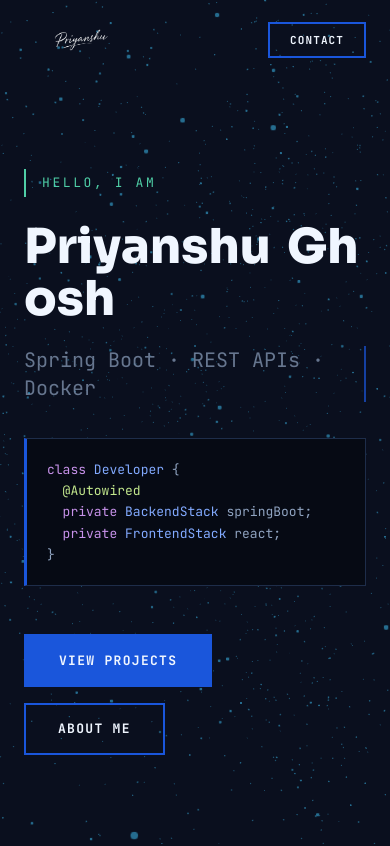
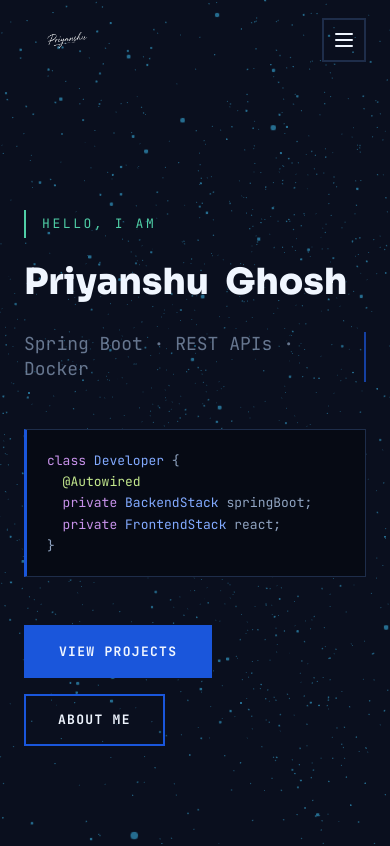
Before and after one commit to PG300604/portfolio-website, a React (Vite) app: page / in a window 390 px wide. Shown: the top 846 px of the page. Built offline with nearby package versions, Linux system fonts and the light colour scheme.

Commit message:
feat: optimize website for mobile, add password toggle to login screen, stop click propagation in project card links

```diff
--- a/src/admin/Login.jsx
+++ b/src/admin/Login.jsx
@@ -7,6 +7,8 @@ export default function Login() {
   const [error, setError] = useState('');
   const { login } = useAuth();
   const navigate = useNavigate();
+
+  const [showPassword, setShowPassword] = useState(false);
 
   const handleSubmit = (e) => {
     e.preventDefault();
@@ -33,13 +35,32 @@ export default function Login() {
             <label className="block font-mono text-[11px] text-[#8fa3c0] uppercase tracking-widest mb-2">
               Secret Key
             </label>
-            <input
-              type="password"
-              value={password}
-              onChange={(e) => setPassword(e.target.value)}
-              className="w-full bg-[#0d1525] text-[#f0f6ff] border-2 border-[#1e2d4a] p-[10px] font-mono text-sm focus:border-3 focus:border-[#1A56DB] focus:outline-none hover:border-[#388bfd] transition-colors rounded-none"
-              placeholder="Enter admin secret..."
-            />
+            <div className="relative">
+              <input
+                type={showPassword ? 'text' : 'password'}
+                value={password}
+                onChange={(e) => setPassword(e.target.value)}
+                className="w-full bg-[#0d1525] text-[#f0f6ff] border-2 border-[#1e2d4a] p-[10px] pr-10 font-mono text-sm focus:border-3 focus:border-[#1A56DB] focus:outline-none hover:border-[#388bfd] transition-colors rounded-none"
+                placeholder="Enter admin secret..."
+              />
+              <button
+                type="button"
+                onClick={() => setShowPassword(!showPassword)}
+                className="absolute right-3 top-1/2 -translate-y-1/2 text-[#8fa3c0] hover:text-[#388bfd] focus:outline-none"
+                aria-label={showPassword ? 'Hide password' : 'Show password'}
+              >
+                {showPassword ? (
+                  <svg className="w-5 h-5" fill="none" stroke="currentColor" viewBox="0 0 24 24" xmlns="http://www.w3.org/2000/svg">
+                    <path strokeLinecap="round" strokeLinejoin="round" strokeWidth={2} d="M13.875 18.825A10.05 10.05 0 0112 19c-4.478 0-8.268-2.943-9.543-7a9.97 9.97 0 011.563-3.029m5.858.908a3 3 0 114.243 4.243M9.878 9.878l4.242 4.242M9.88 9.88l-3.29-3.29m7.532 7.532l3.29 3.29M3 3l18 18" />
+                  </svg>
+                ) : (
+                  <svg className="w-5 h-5" fill="none" stroke="currentColor" viewBox="0 0 24 24" xmlns="http://www.w3.org/2000/svg">
+                    <path strokeLinecap="round" strokeLinejoin="round" strokeWidth={2} d="M15 12a3 3 0 11-6 0 3 3 0 016 0z" />
+                    <path strokeLinecap="round" strokeLinejoin="round" strokeWidth={2} d="M2.458 12C3.732 7.943 7.523 5 12 5c4.478 0 8.268 2.943 9.542 7-1.274 4.057-5.064 7-9.542 7-4.477 0-8.268-2.943-9.542-7z" />
+                  </svg>
+                )}
+              </button>
+            </div>
             {error && <p className="text-[#e55353] text-sm mt-2 font-mono">{error}</p>}
           </div>
 
--- a/src/components/Hero/HeroText.jsx
+++ b/src/components/Hero/HeroText.jsx
@@ -14,9 +14,6 @@ export default function HeroText() {
   const roles = about?.heroRoles
     ? about.heroRoles.split(',').map(r => r.trim()).filter(Boolean)
     : defaultRoles;
-
-  const name = "Priyanshu Ghosh";
-  const letters = Array.from(name);
 
   const [currentRole, setCurrentRole] = useState(0);
 
@@ -49,27 +46,33 @@ export default function HeroText() {
     },
   };
 
+  const words = ["Priyanshu", "Ghosh"];
+
   return (
-    <div className="z-10 relative mt-20 md:mt-0 max-w-4xl px-6">
+    <div className="z-10 relative mt-28 md:mt-0 max-w-4xl px-6">
       <div className="font-mono text-[13px] text-[#4fcea6] uppercase tracking-[0.2em] mb-6 border-l-2 border-[#4fcea6] pl-4 py-1">
         Hello, I am
       </div>
 
       <motion.h1
-        className="text-5xl md:text-7xl lg:text-[80px] font-sora font-extrabold text-[#f0f6ff] leading-[1.1] mb-6 flex flex-wrap"
+        className="text-4xl sm:text-6xl md:text-7xl lg:text-[80px] font-sora font-extrabold text-[#f0f6ff] leading-[1.1] mb-6 flex flex-wrap gap-x-4 gap-y-2"
         variants={container}
         initial="hidden"
         animate="visible"
       >
-        {letters.map((letter, index) => (
-          <motion.span variants={child} key={index} className={letter === ' ' ? 'w-4' : ''}>
-            {letter}
-          </motion.span>
+        {words.map((word, wIdx) => (
+          <span key={wIdx} className="whitespace-nowrap inline-block">
+            {Array.from(word).map((letter, lIdx) => (
+              <motion.span variants={child} key={lIdx} className="inline-block">
+                {letter}
+              </motion.span>
+            ))}
+          </span>
         ))}
       </motion.h1>
 
-      <div className="h-12 mb-10 flex items-center">
-        <span className="text-xl md:text-2xl font-mono text-[#8fa3c0] border-r-2 border-[#1A56DB] pr-1 animate-pulse">
+      <div className="h-16 mb-10 flex items-center">
+        <span className="text-lg sm:text-xl md:text-2xl font-mono text-[#8fa3c0] border-r-2 border-[#1A56DB] pr-1 animate-pulse leading-snug">
           {roles[currentRole]}
         </span>
       </div>
--- a/src/components/Projects/ProjectCard.jsx
+++ b/src/components/Projects/ProjectCard.jsx
@@ -75,6 +75,7 @@ export default function ProjectCard({ project, onClick }) {
               href={project.liveUrl}
               target="_blank"
               rel="noopener noreferrer"
+              onClick={(e) => e.stopPropagation()}
               className="bg-[#1A56DB] text-[#f0f6ff] border-3 border-[#1A56DB] px-6 py-2.5 font-mono font-bold text-[12px] uppercase tracking-[0.1em] hover:bg-[#388bfd] hover:border-[#388bfd] active:bg-[#0f3d9e] transition-colors text-center flex-1"
             >
               Live Demo
@@ -85,6 +86,7 @@ export default function ProjectCard({ project, onClick }) {
               href={project.githubUrl}
               target="_blank"
               rel="noopener noreferrer"
+              onClick={(e) => e.stopPropagation()}
               className="bg-transparent text-[#f0f6ff] border-2 border-[#1A56DB] px-6 py-2.5 font-mono font-bold text-[12px] uppercase tracking-[0.1em] hover:bg-[#1A56DB] transition-colors text-center flex-1"
             >
               Code
--- a/src/components/shared/Navbar.jsx
+++ b/src/components/shared/Navbar.jsx
@@ -1,8 +1,9 @@
 import { useState, useEffect } from 'react';
-import { motion } from 'framer-motion';
+import { motion, AnimatePresence } from 'framer-motion';
 
 export default function Navbar() {
   const [scrolled, setScrolled] = useState(false);
+  const [mobileMenuOpen, setMobileMenuOpen] = useState(false);
 
   useEffect(() => {
     const handleScroll = () => setScrolled(window.scrollY > 50);
@@ -10,32 +11,93 @@ export default function Navbar() {
     return () => window.removeEventListener('scroll', handleScroll);
   }, []);
 
+  const navLinks = [
+    { href: '#about', label: 'About' },
+    { href: '#stack', label: 'Stack' },
+    { href: '#projects', label: 'Projects' },
+    { href: '#experience', label: 'Experience' },
+    { href: '#media', label: 'Media' },
+    { href: '#blogs', label: 'Blogs' }
+  ];
+
   return (
+    <>
       <motion.nav
         initial={{ y: -100 }}
         animate={{ y: 0 }}
-      className={`fixed top-0 left-0 right-0 z-50 transition-colors duration-300 ${scrolled ? 'bg-[#0a0f1e]/90 backdrop-blur-md border-b-2 border-[#1A56DB]' : 'bg-transparent'}`}
+        className={`fixed top-0 left-0 right-0 z-50 transition-colors duration-300 ${scrolled || mobileMenuOpen ? 'bg-[#0a0f1e]/95 backdrop-blur-md border-b-2 border-[#1A56DB]' : 'bg-transparent'}`}
       >
         <div className="max-w-6xl mx-auto px-6 h-20 flex items-center justify-between">
-        <a href="#hero" className="flex items-center">
-          <img src="/logo.png" alt="Priyanshu Logo" className="h-16 md:h-20 object-contain" />
+          <a href="#hero" className="flex items-center" onClick={() => setMobileMenuOpen(false)}>
+            <img src="/logo.png" alt="Priyanshu Logo" className="h-12 md:h-16 object-contain" />
           </a>
 
           <div className="hidden md:flex gap-8">
-          <NavLink href="#about">About</NavLink>
-          <NavLink href="#stack">Stack</NavLink>
-          <NavLink href="#projects">Projects</NavLink>
-          <NavLink href="#experience">Experience</NavLink>
+            {navLinks.map(link => (
+              <NavLink key={link.href} href={link.href}>{link.label}</NavLink>
+            ))}
           </div>
 
+          <div className="flex items-center gap-4">
             <a
               href="#contact"
-          className="bg-transparent text-[#f0f6ff] border-2 border-[#1A56DB] px-5 py-2 font-mono font-bold text-[11px] uppercase tracking-[0.1em] hover:bg-[#1A56DB] transition-colors rounded-none"
+              className="hidden md:inline-block bg-transparent text-[#f0f6ff] border-2 border-[#1A56DB] px-5 py-2 font-mono font-bold text-[11px] uppercase tracking-[0.1em] hover:bg-[#1A56DB] transition-colors rounded-none"
+            >
+              Contact
+            </a>
+
+            <button
+              onClick={() => setMobileMenuOpen(!mobileMenuOpen)}
+              className="md:hidden text-[#f0f6ff] focus:outline-none p-2 border-2 border-[#1e2d4a] hover:border-[#1A56DB] transition-colors"
+              aria-label="Toggle navigation menu"
+            >
+              {mobileMenuOpen ? (
+                <svg className="w-6 h-6" fill="none" stroke="currentColor" viewBox="0 0 24 24">
+                  <path strokeLinecap="round" strokeLinejoin="round" strokeWidth={2} d="M6 18L18 6M6 6l12 12" />
+                </svg>
+              ) : (
+                <svg className="w-6 h-6" fill="none" stroke="currentColor" viewBox="0 0 24 24">
+                  <path strokeLinecap="round" strokeLinejoin="round" strokeWidth={2} d="M4 6h16M4 12h16M4 18h16" />
+                </svg>
+              )}
+            </button>
+          </div>
+        </div>
+      </motion.nav>
+
+      {/* Mobile Drawer Overlay */}
+      <AnimatePresence>
+        {mobileMenuOpen && (
+          <motion.div
+            initial={{ opacity: 0, height: 0 }}
+            animate={{ opacity: 1, height: 'auto' }}
+            exit={{ opacity: 0, height: 0 }}
+            transition={{ duration: 0.2, ease: 'easeInOut' }}
+            className="md:hidden fixed top-20 left-0 right-0 z-40 bg-[#0a0f1e]/98 backdrop-blur-lg border-b-2 border-[#1A56DB] py-6 shadow-2xl"
+          >
+            <div className="flex flex-col items-center gap-6 px-6">
+              {navLinks.map((link) => (
+                <a
+                  key={link.href}
+                  href={link.href}
+                  onClick={() => setMobileMenuOpen(false)}
+                  className="font-mono text-[15px] text-[#8fa3c0] hover:text-[#4fcea6] transition-colors uppercase tracking-widest py-1"
+                >
+                  {link.label}
+                </a>
+              ))}
+              <a
+                href="#contact"
+                onClick={() => setMobileMenuOpen(false)}
+                className="w-full text-center bg-[#1A56DB] text-[#f0f6ff] border-2 border-[#1A56DB] py-3 font-mono font-bold text-[12px] uppercase tracking-[0.1em] hover:bg-[#388bfd] transition-colors rounded-none mt-2"
               >
                 Contact
               </a>
             </div>
-    </motion.nav>
+          </motion.div>
+        )}
+      </AnimatePresence>
+    </>
   );
 }
 
```
Lines whose indentation alone changed are shown as unchanged.
